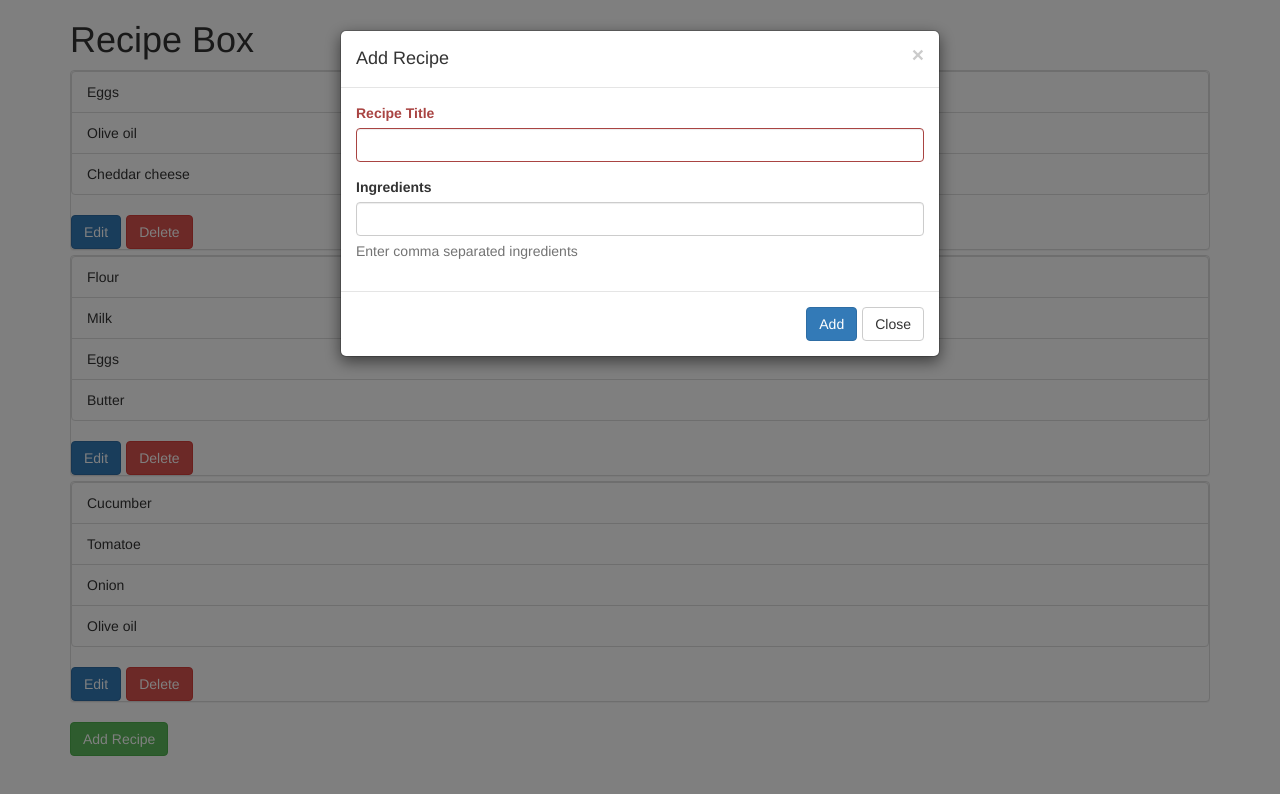
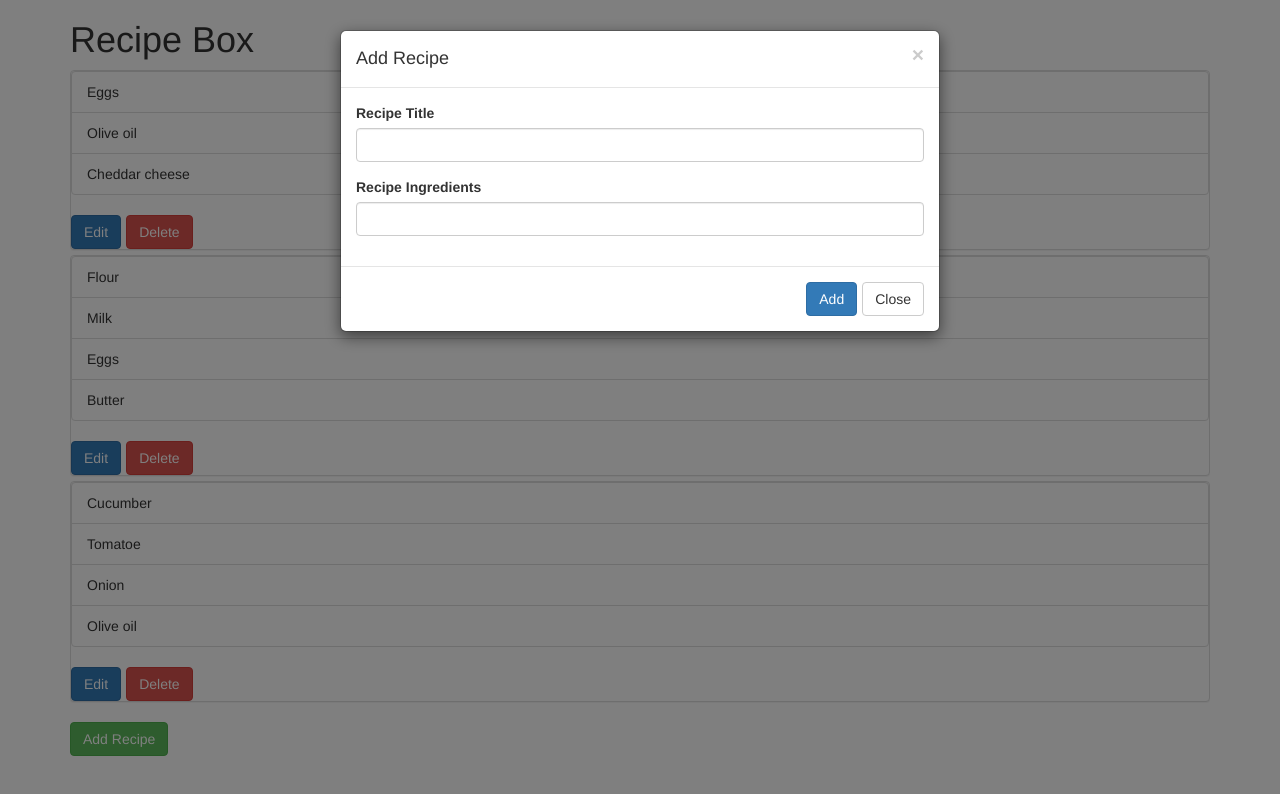
Before and after one commit to AleksandrSidorov/fcc-recipe-box, a React (Create React App) app: page / in a window 1280 px wide. Both pictures are taken after a click on the button "Add Recipe". Shown: the top 794 px of the page. Built offline with nearby package versions, Linux system fonts and the light colour scheme.

Commit message:
Redux and redux-form migration start here

```diff
--- a/package.json
+++ b/package.json
@@ -6,14 +6,12 @@
     "react-scripts": "0.6.1"
   },
   "dependencies": {
-    "material-ui": "^0.16.7",
     "react": "^15.3.2",
     "react-bootstrap": "^0.30.7",
     "react-dom": "^15.3.2",
-    "react-modal": "^1.6.5",
     "react-redux": "^5.0.2",
-    "react-tap-event-plugin": "^2.0.1",
-    "redux": "^3.6.0"
+    "redux": "^3.6.0",
+    "redux-form": "^6.5.0"
   },
   "scripts": {
     "start": "react-scripts start",
--- a/src/components/RecipeModal.js
+++ b/src/components/RecipeModal.js
@@ -1,4 +1,5 @@
 import React from 'react'
+import { Field, reduxForm } from 'redux-form'
 import {
   Button,
   Modal,
@@ -7,6 +8,29 @@ import {
   FormControl,
   HelpBlock
 } from 'react-bootstrap'
+
+
+const validate = values => {
+  const errors = {}
+  const requiredFields = [ 'recipeTitle', 'recipeIngredients' ]
+  requiredFields.forEach(field => {
+    if (!values[ field ]) {
+      errors[ field ] = 'Required'
+    }
+  })
+  return errors
+}
+
+const renderTextField = ({ input, label, meta: { touched, error }, ...custom }) => {
+  return (
+    <FormGroup controlId={input.name} validationState={null}>
+      <ControlLabel>{label}</ControlLabel>
+      <FormControl type="text" {...input} />
+      {touched && error && <HelpBlock>{error}</HelpBlock>}
+    </FormGroup>
+  )
+}
+
 
 class RecipeModal extends React.Component {
 
@@ -35,15 +59,6 @@ class RecipeModal extends React.Component {
     this.props.onCloseModal()
   }
 
-  getTitleValidationState = () => {
-    const titleLength = this.state.title.length
-    if (titleLength < 1) return "error"
-  }
-
-  handleTitleChange = (event) => this.setState({ title: event.target.value })
-
-  handleIngredientsChange = (event) => this.setState({ ingredients: event.target.value })
-
   handleAddRecipe = () => {
     const newRecipe = {
       title: this.state.title,
@@ -61,7 +76,6 @@ class RecipeModal extends React.Component {
     this.props.onEditRecipe(editedRecipe)
     this.closeModal()
   }
-
 
   render() {
 
@@ -82,22 +96,14 @@ class RecipeModal extends React.Component {
         </Modal.Header>
         <Modal.Body>
           <form>
-            <FormGroup controlId="formRecipeTitle" validationState={this.getTitleValidationState()}>
-              <ControlLabel>Recipe Title</ControlLabel>
-              <FormControl
-                type="text"
-                value={this.state.title}
-                onChange={this.handleTitleChange} />
-            </FormGroup>
-            <FormGroup controlId="formRecipeIngredients">
-              <ControlLabel>Ingredients</ControlLabel>
-              <FormControl
-                type="text"
-                value={this.state.ingredients}
-                onChange={this.handleIngredientsChange}
-              />
-              <HelpBlock>Enter comma separated ingredients</HelpBlock>
-            </FormGroup>
+            <Field
+              name="recipeTitle"
+              component={renderTextField}
+              label="Recipe Title" />
+            <Field
+              name="recipeIngredients"
+              component={renderTextField}
+              label="Recipe Ingredients" />
           </form>
         </Modal.Body>
         <Modal.Footer>
@@ -109,4 +115,7 @@ class RecipeModal extends React.Component {
   }
 }
 
-export default RecipeModal
+export default reduxForm({
+  form: 'RecipeForm',
+  validate
+})(RecipeModal)
--- a/src/index.js
+++ b/src/index.js
@@ -1,8 +1,30 @@
 import React from 'react';
 import ReactDOM from 'react-dom';
+import { createStore, combineReducers } from 'redux'
+import { Provider } from 'react-redux'
+import { reducer as reduxFormReducer } from 'redux-form'
+
 import App from './components/App';
 
+const initialRecipes = [
+  {title: "Cheese omelette", ingredients: ["Eggs", "Olive oil", "Cheddar cheese"]},
+  {title: "Pancakes", ingredients: ["Flour", "Milk", "Eggs", "Butter"]},
+  {title: "Salad", ingredients: ["Cucumber", "Tomatoe", "Onion", "Olive oil"]}
+];
+
+const reducer = combineReducers({
+  form: reduxFormReducer,
+  recipes: null
+})
+
+let store = createStore(reducer, { form: {}, recipes: initialRecipes },
+	window.__REDUX_DEVTOOLS_EXTENSION__ && window.__REDUX_DEVTOOLS_EXTENSION__()
+)
+
+
 ReactDOM.render(
-  <App />,
+	<Provider store={store}>
+	  <App />
+	</Provider>,
   document.getElementById('root')
 );
```
Also changed, not shown: src/components/RecipeForm.js (added, +47 -0 lines).
